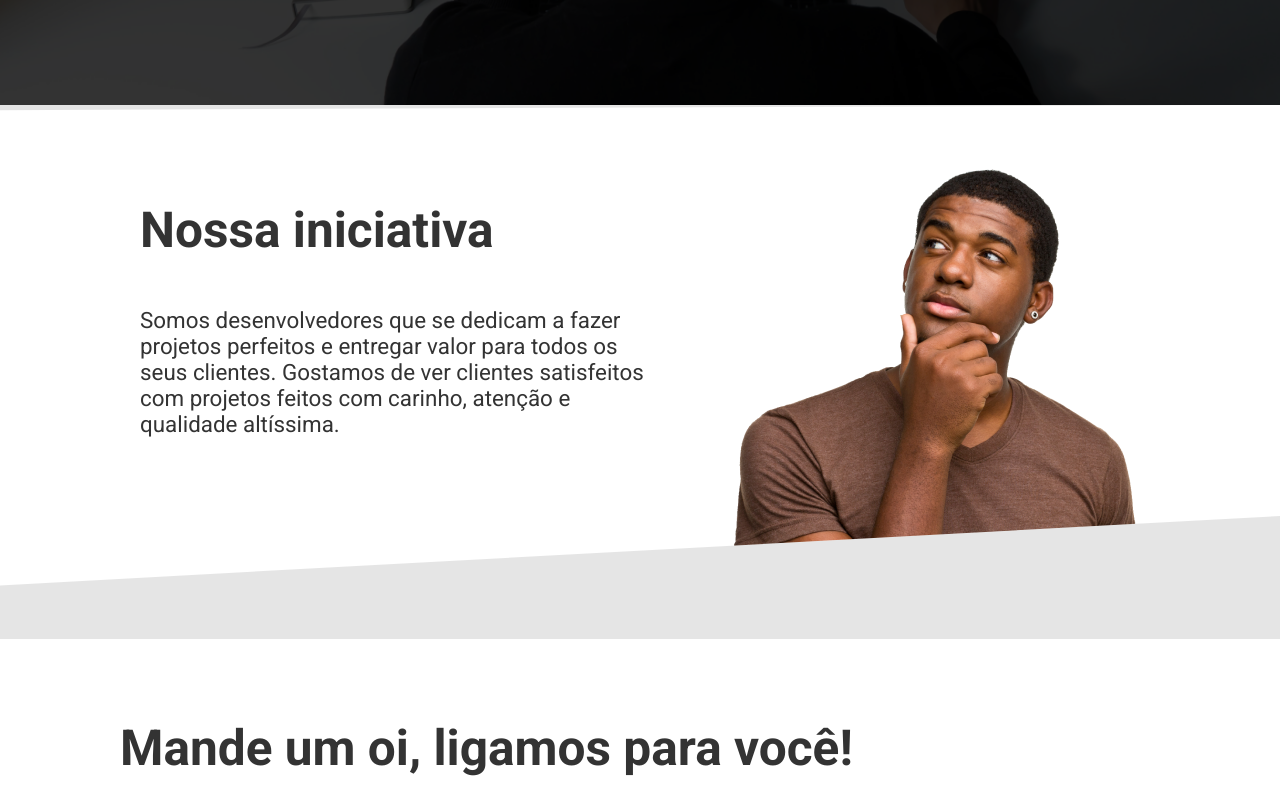
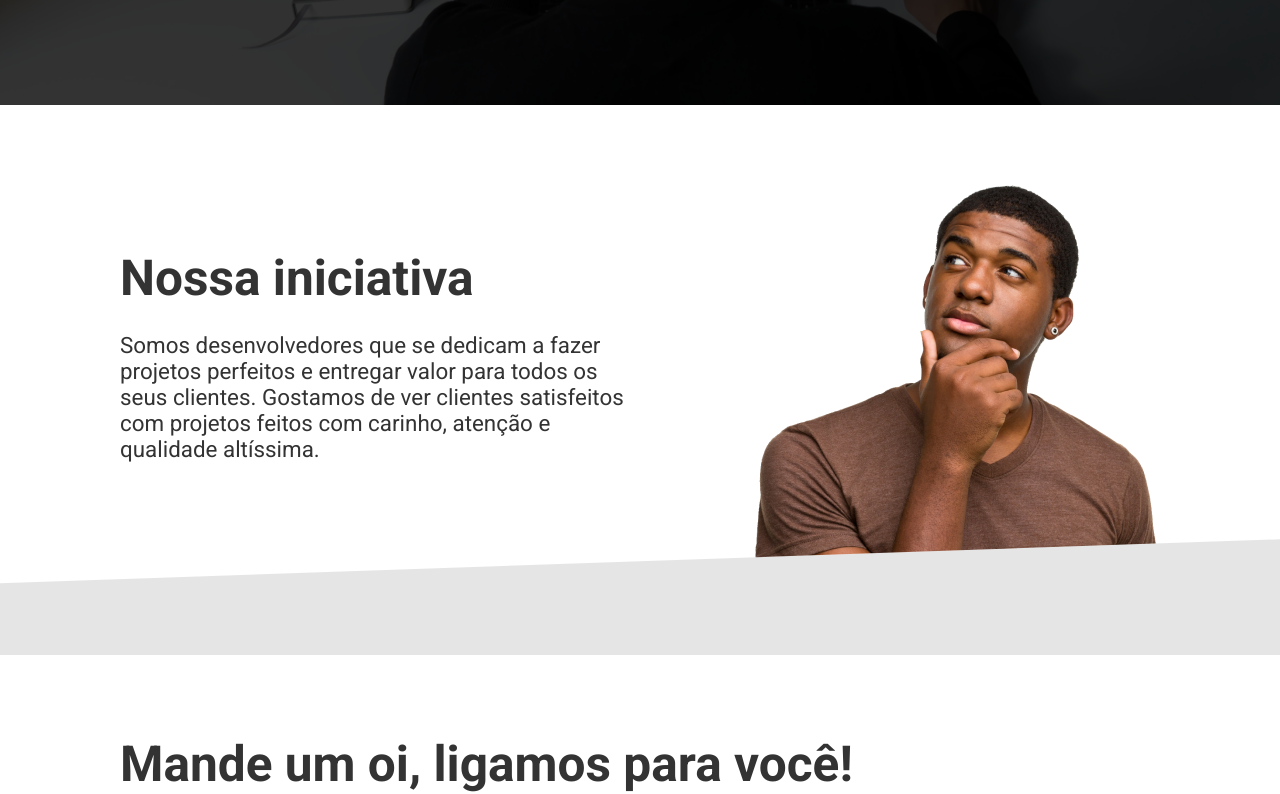
Before and after one commit to aleffreitas/Desafio-Front-end, a React (Create React App) app: page / in a window 1280 px wide. Shown: the part 860-1654 px from the top of the page. Built offline with nearby package versions, Linux system fonts and the light colour scheme.

Commit message:
Alterado propriedades dos componentes Description e Form

```diff
--- a/src/components/Description/style.js
+++ b/src/components/Description/style.js
@@ -3,18 +3,18 @@ import styled from "styled-components";
 export const Container = styled.div`
     width: 100%;
     background-color: white;
-    clip-path: polygon(0 1%, 100% 0, 100% 77%, 0 90%);
+    clip-path: polygon(0 0%, 100% 0, 100% 79%, 0 87%);
 `;
 
 export const Content = styled.div`
-    max-width: 1000px;
+    max-width: 1200px;
     display: flex;
     margin: 0 auto;
-    padding-top: 4rem;
+    padding: 5rem 5rem 0;
 
     .description{
-
         margin-top: 2rem;
+        padding: 2rem 8rem 0 0;
 
         h1{
             font-size: 3.1rem;
@@ -22,10 +22,12 @@ export const Content = styled.div`
 
         p{
             font-size: 1.4rem;
-            margin: 3rem 4rem 0 0;
+            margin-top: 1.6rem;
         }
 
     }
 
 
+
+
 `;
--- a/src/components/Form/style.js
+++ b/src/components/Form/style.js
@@ -36,8 +36,6 @@ export const Content = styled.div`
 
 
     input{
-        color: var(--placeholder);
-;
         width: 100%;
         height: 4rem;
         border: 1px solid #CDCDCD;
@@ -46,12 +44,15 @@ export const Content = styled.div`
         padding-left:0.8rem;
         font-size: 1.2rem;
 
+        &::placeholder{
+            color: var(--placeholder);
+        }
+
     }
 
     button{
         height: 4rem;
         font-size: 1.4rem;
-        padding: 1rem 3rem;
         border: none;
         border-radius: 0.5rem;
         color: white;
--- a/src/styles/global.js
+++ b/src/styles/global.js
@@ -10,6 +10,7 @@ export const GlobalStyle = createGlobalStyle`
         --text: #333333;
         --titleinput: #666666;
         --placeholder: #BBBBBB;
+;
         --backgrounwhite: #EAEAEA;
         --backgroundgrey: #E5E5E5;
     }
```
